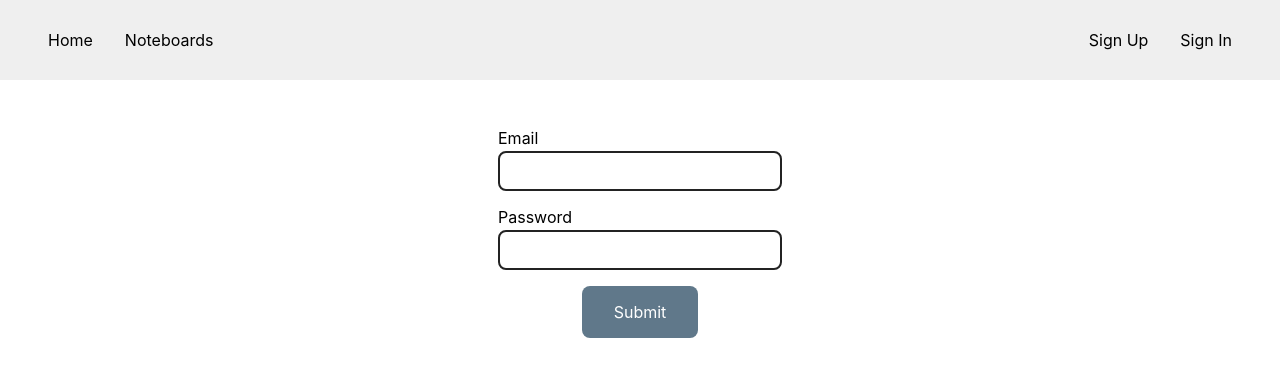
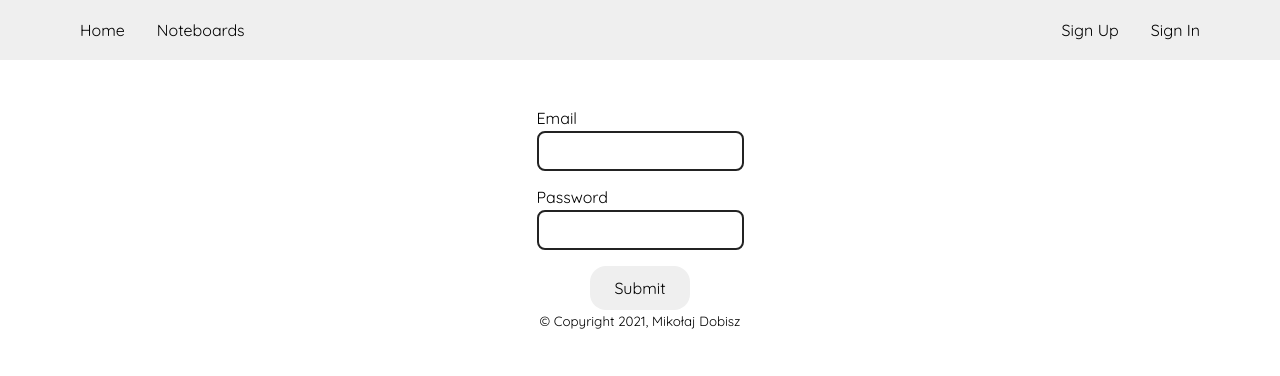
Before and after one commit to mikolajdobisz/simple-notes, a Next.js app: page /signin in a window 1280 px wide. Shown: the top 376 px of the page. Built offline with nearby package versions, Linux system fonts and the light colour scheme; no server answers.

Commit message:
starting to code css from figma

```diff
--- /dev/null
+++ b/components/Footer.js
@@ -0,0 +1,14 @@
+const Footer = () => {
+  const getDate = () => {
+    const d = new Date()
+    return d.getFullYear()
+  }
+
+  return (
+    <footer className="text-center">
+        <small>&copy; Copyright {getDate()}, Mikołaj Dobisz</small>
+    </footer>
+  )
+}
+
+export default Footer
--- /dev/null
+++ b/components/Layout.js
@@ -0,0 +1,17 @@
+import React from 'react'
+import Footer from './Footer'
+import Nav from './Nav'
+
+const Layout = ({children}) => {
+  return (
+    <>
+      <Nav/>
+      <div className="content">
+        {children}
+        <Footer/>
+      </div>
+    </>
+  )
+}
+
+export default Layout
--- a/components/Nav.js
+++ b/components/Nav.js
@@ -6,11 +6,6 @@ import styles from '../styles/Nav.module.scss'
 const Nav = () => {
 
   const authCtx = useAuthContext();
-
-  useEffect(() => {
-    // console.log("User auth status changed:");
-    // console.log(authCtx.userInfo)
-  }, [authCtx.userInfo])
 
   return (
     <nav className={styles.nav}>
--- a/pages/_app.js
+++ b/pages/_app.js
@@ -1,3 +1,4 @@
+import Layout from '../components/Layout'
 import Nav from '../components/Nav'
 import { AuthUserProvider } from '../contexts/authUserContext'
 import { FirestoreProvider } from '../contexts/firestoreContext'
@@ -7,8 +8,9 @@ function MyApp({ Component, pageProps }) {
   return (
     <AuthUserProvider>
       <FirestoreProvider>
-        <Nav/>
-        <Component {...pageProps} />
+        <Layout>
+          <Component {...pageProps} />
+        </Layout>
       </FirestoreProvider>
     </AuthUserProvider>
   )
--- a/pages/index.js
+++ b/pages/index.js
@@ -1,7 +1,8 @@
 export default function Home() {
   return (
     <div>
-      Home
+      <button className="primary">Dummy Btn</button>
+      <button className="alternate">Dummy Btn</button>
     </div>
   )
 }
--- a/styles/Nav.module.scss
+++ b/styles/Nav.module.scss
@@ -1,6 +1,8 @@
+@import './variables';
+
 .nav{
-  height: 80px;
-  padding: 0 2rem;
+  height: $nav-height;
+  padding: 0 $padding-sides;
   background: #efefef;
   display: flex;
   align-items: center;
--- /dev/null
+++ b/styles/_basic.scss
@@ -0,0 +1,20 @@
+html,
+body {
+  padding: 0;
+  margin: 0;
+}
+
+a {
+  color: inherit;
+  text-decoration: none;
+}
+
+* {
+  box-sizing: border-box;
+}
+
+ul{
+  list-style: none;
+  padding: 0;
+  margin: 0;
+}
--- /dev/null
+++ b/styles/_forms.scss
@@ -0,0 +1,59 @@
+input, button{
+  font: inherit;
+}
+
+input{
+  padding: 0.5rem 1rem;
+  border-radius: 8px;
+  border: 2px solid #232323;
+  outline: none;
+
+  &:focus{
+    border-color: $blue;
+  }
+}
+
+//buttons
+button{
+  padding: 0.75em 1.5em;
+  border: none;
+  border-radius: $border-radius;
+
+  &:hover{
+    background-color: darken($buttonColor, $amount: 15%);
+  }
+
+  &:active{
+    background-color: lighten($buttonColor, $amount: 15%);
+  }
+}
+
+button.primary{
+  background-color: $primary;
+  color: $main-1;
+
+  &:hover{
+    background-color: darken($primary, $amount: 15%);
+  }
+
+  &:active{
+    background-color: lighten($primary, $amount: 15%);
+  }
+}
+
+.form-default{
+  display: flex;
+  flex-direction: column;
+  align-items: center;
+  gap: 1rem;
+
+  .errorMessage{
+    color: red;
+  }
+}
+
+.form-item{
+  display: flex;
+  flex-direction: column;
+  gap: 0.2rem;
+}
--- /dev/null
+++ b/styles/_variables.scss
@@ -0,0 +1,25 @@
+//alpha vars
+$blue: #407ee3;
+$buttonColor: #60788a;
+
+//vars
+$main-1: #F4F4F4;
+$main-2: #E0E0E0;
+$contrast: #070707;
+$primary: #497CDF;
+$darken-1: rgba(0, 0, 0, 0.15);
+$darken-2: rgba(0, 0, 0, 0.30);
+$darken-3: rgba(0, 0, 0, 0.60);
+
+$nav-height: 60px;
+$footer-height: 20px;
+
+$padding-sides: 64px;
+
+$border-radius: 16px;
+
+$fonts-basic: -apple-system, BlinkMacSystemFont, Segoe UI, Roboto, Oxygen,
+Ubuntu, Cantarell, Fira Sans, Droid Sans, Helvetica Neue, sans-serif;
+$font-primary: 'Quicksand';
+
+$font-size: 16px;
--- a/styles/globals.scss
+++ b/styles/globals.scss
@@ -1,30 +1,22 @@
-$blue: #407ee3;
-$buttonColor: #60788a;
+@import url('https://fonts.googleapis.com/css2?family=Quicksand:wght@300;400;500;600;700&display=swap');
 
-html,
-body {
-  padding: 0;
-  margin: 0;
-  font-family: -apple-system, BlinkMacSystemFont, Segoe UI, Roboto, Oxygen,
-    Ubuntu, Cantarell, Fira Sans, Droid Sans, Helvetica Neue, sans-serif;
+@import './variables';
+@import './basic';
+@import './forms';
+
+html{
+  font-family: $font-primary, $fonts-basic;
+  font-size: $font-size;
 }
 
-a {
-  color: inherit;
-  text-decoration: none;
+//-------------------
+//Global classes
+
+.text-center{
+  text-align: center;
 }
 
-* {
-  box-sizing: border-box;
-}
-
-ul{
-  list-style: none;
-  padding: 0;
-  margin: 0;
-}
-
-//.container
+//bootstrap like container
 .container {
   padding-right: 15px;
   padding-left: 15px;
@@ -47,63 +39,3 @@ ul{
   }
 }
 //---------------------------
-
-input, button{
-  font: inherit;
-}
-
-input{
-  padding: 0.5rem 1rem;
-  border-radius: 8px;
-  border: 2px solid #232323;
-  outline: none;
-
-  &:focus{
-    border-color: $blue;
-  }
-}
-
-button{
-  background-color: $buttonColor;
-  color: white;
-  padding: 1rem 2rem;
-  border: none;
-  border-radius: 8px;
-
-  &:hover{
-    background-color: darken($buttonColor, $amount: 15%);
-  }
-
-  &:active{
-    background-color: lighten($buttonColor, $amount: 15%);
-  }
-}
-
-button.primary{
-  background-color: $blue;
-
-  &:hover{
-    background-color: darken($blue, $amount: 15%);
-  }
-
-  &:active{
-    background-color: lighten($blue, $amount: 15%);
-  }
-}
-
-.form-default{
-  display: flex;
-  flex-direction: column;
-  align-items: center;
-  gap: 1rem;
-
-  .errorMessage{
-    color: red;
-  }
-}
-
-.form-item{
-  display: flex;
-  flex-direction: column;
-  gap: 0.2rem;
-}
```
